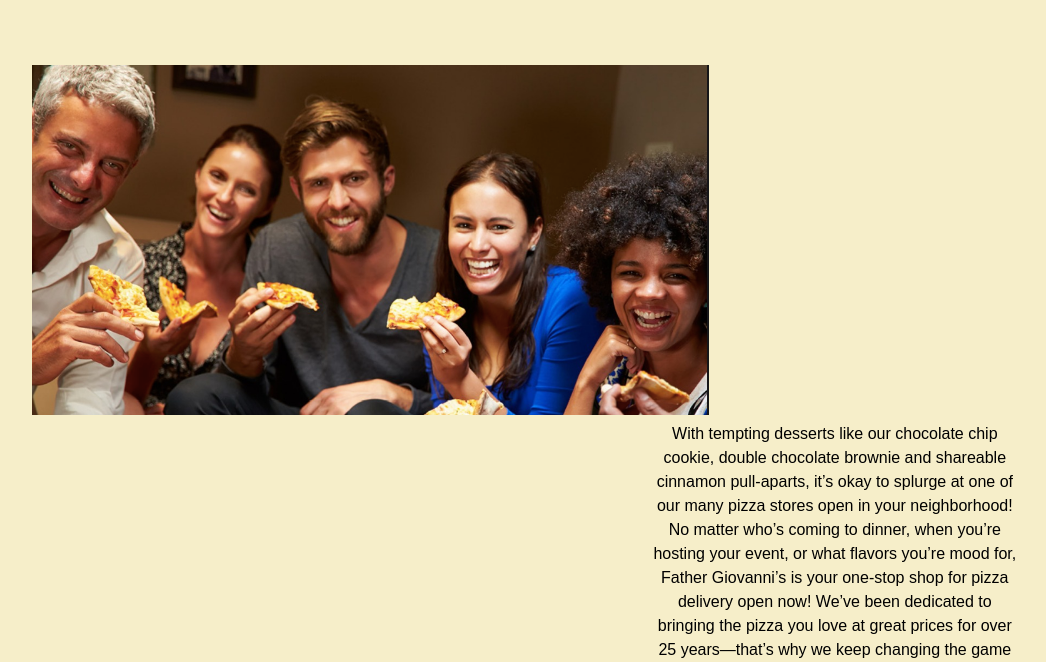
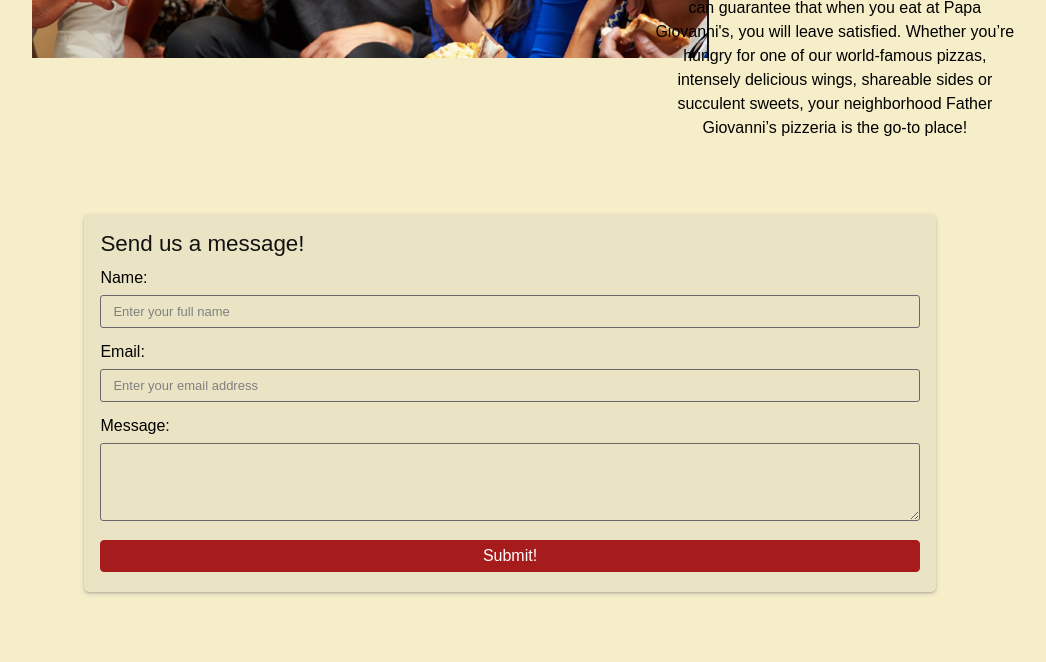
Before and after one commit to phoebec0220/CSP-Project-Father-Giovanni-s-Pizza-, a PHP site: page /about.html in a window 1280 px wide. Shown: the part 1128-1790 px from the top of the page, without its empty margins (130-1176 px from the left). After the commit the page ends 1723 px from the top, so only its background shows below. Run offline with PHP 8.4, Linux system fonts and the light colour scheme; some web fonts are replaced.

Commit message:
Update pizza.css

```diff
--- a/father-giovannis-pizza/pizza.css
+++ b/father-giovannis-pizza/pizza.css
@@ -100,7 +100,7 @@ a {
 
 /****About****/
 .columns {
-  float: none;
+  float: left;
   width: 40%;
   padding-left: 50px;
 }
```
